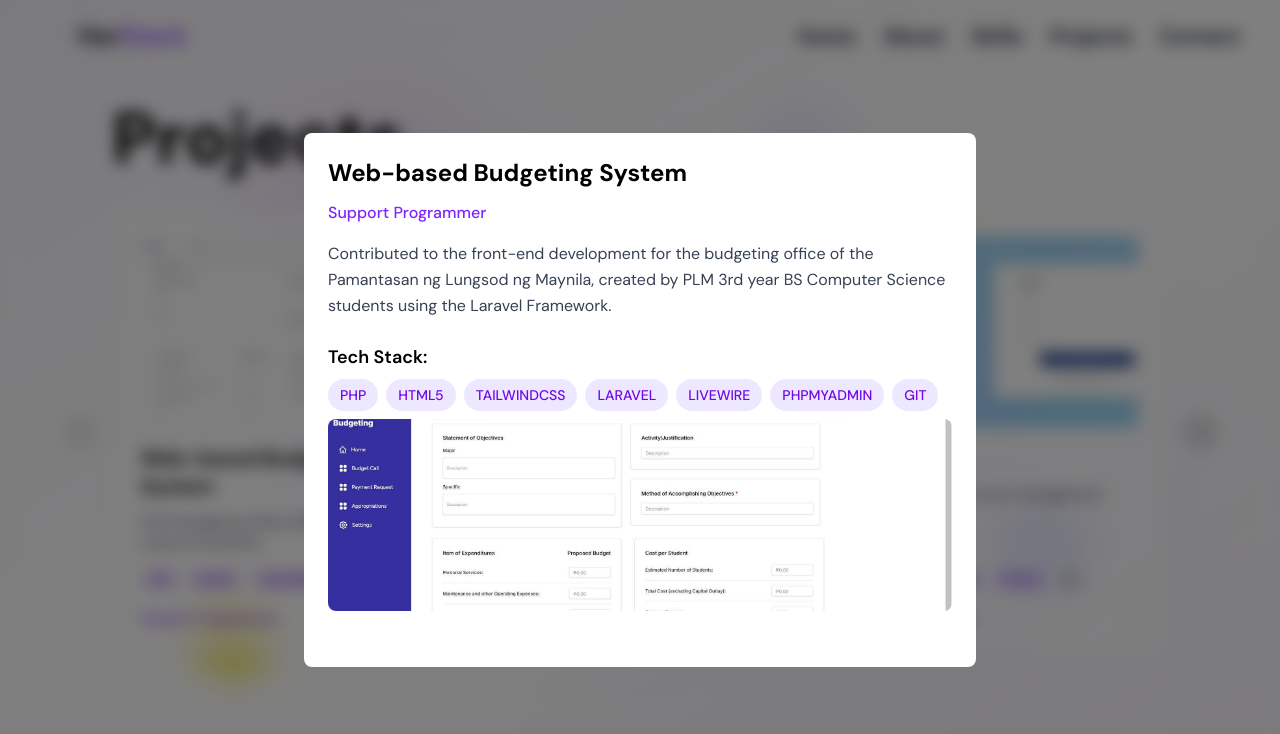
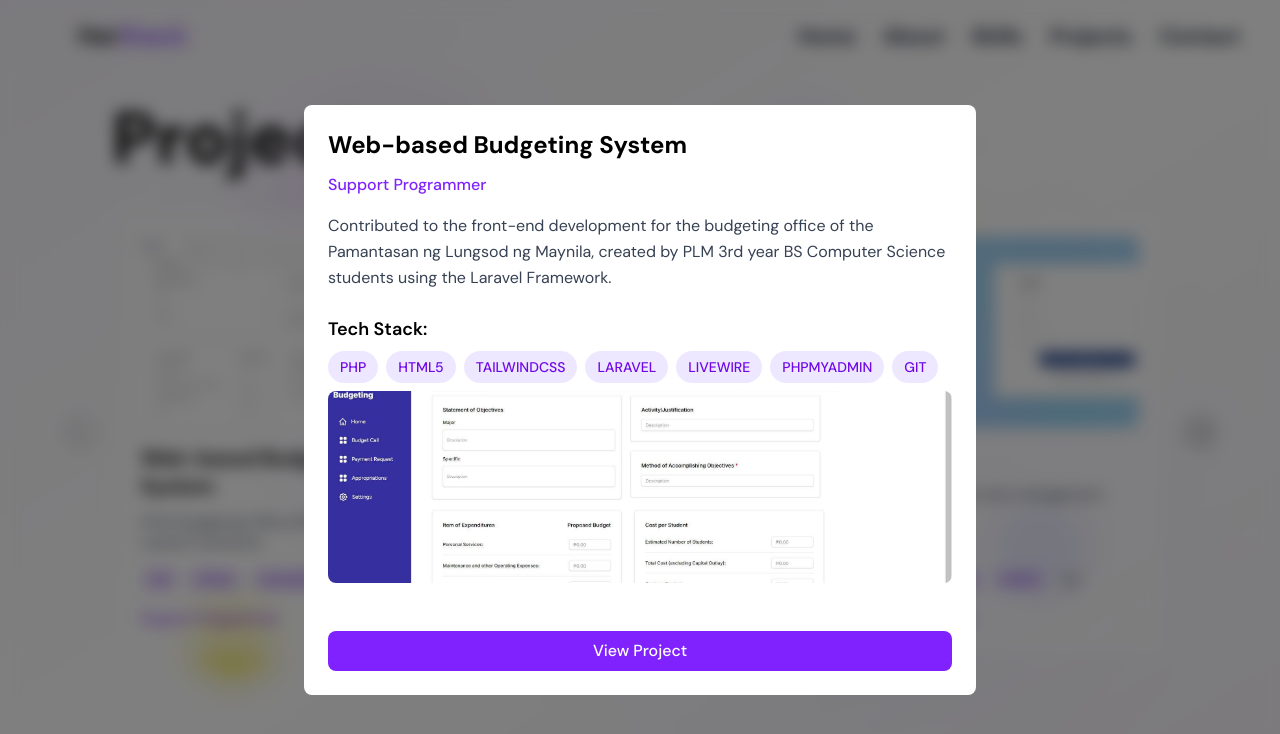
Before and after one commit to alrlabajo/her-stack, a React (Vite) app: page / in a window 1280 px wide. Both pictures are taken after a click on the element 286 px from the left and 2972 px from the top of the page. Shown: the part 2540-3274 px from the top of the page. Built offline with nearby package versions, Linux system fonts and the light colour scheme; some icons are missing.

Commit message:
projects updated with links

```diff
--- a/src/Screens/Projects.jsx
+++ b/src/Screens/Projects.jsx
@@ -1,85 +1,113 @@
-import React, { useState } from 'react'
-import { Icon } from '@iconify/react';
+import React, { useState } from "react";
+import { Icon } from "@iconify/react";
 import {
   Carousel,
   CarouselContent,
   CarouselItem,
   CarouselNext,
   CarouselPrevious,
-} from "@/Components/UI/Carousel"
+} from "@/Components/UI/Carousel";
 
 const projects = [
   {
     title: "Web-based Budgeting System",
     short: "PLM's Budgeting Office ERP system using Laravel Framework.",
-        long:`Contributed to the front-end development for the budgeting office of the Pamantasan ng
+    long: `Contributed to the front-end development for the budgeting office of the Pamantasan ng
 Lungsod ng Maynila, created by PLM 3rd year BS Computer Science students using the
 Laravel Framework.`,
-        role:"Support Programmer",
-        techstack:["PHP","HTML5","TAILWINDCSS","LARAVEL","LIVEWIRE","PHPMYADMIN","GIT"],
-        image:"images/BUDGETING.jpg",
-        link:"",
+    role: "Support Programmer",
+    techstack: [
+      "PHP",
+      "HTML5",
+      "TAILWINDCSS",
+      "LARAVEL",
+      "LIVEWIRE",
+      "PHPMYADMIN",
+      "GIT",
+    ],
+    image: "images/BUDGETING.jpg",
+    link: "https://github.com/alrlabajo/budgeting",
   },
   {
     title: "Imperial Code",
     short: "a C-based Victorian-inspired syntax.",
-        long:`A procedural programming language
+    long: `A procedural programming language
 based on C, designed for speed, efficiency, and clear understanding of core coding concepts.
 Inspired by the elegance and innovation of the Victorian era, it blends C's power with a refined,
 historically themed syntax to offer a sophisticated coding experience.`,
-        role:"Lead Programmer",
-        techstack:["PYTHON","PYQT","GIT"],
-        image:"images/IDE.png",
-        link:"",
+    role: "Lead Programmer",
+    techstack: ["PYTHON", "PYQT", "GIT"],
+    image: "images/IDE.png",
+    link: "https://github.com/alrlabajo/ImperialCode",
   },
   {
     title: "Gather Up",
     short: "Platform for college event management.",
-        long:`Contributed to the backend development for an event management system created by BSCS
+    long: `Contributed to the backend development for an event management system created by BSCS
 4-1 Group 6 designed for college organizations that provides a platform to organize, manage,
 and promote their events using Python Django.`,
-        role:"Backend Developer",
-        techstack:["PYTHON","DJANGO","HTML5","BOOTSTRAP","GIT"],
-        image:"images/GATHERUP.jpg",
-        link:"",
+    role: "Backend Developer",
+    techstack: ["PYTHON", "DJANGO", "HTML5", "BOOTSTRAP", "GIT"],
+    image: "images/GATHERUP.jpg",
+    link: "https://github.com/alrlabajo/GatherUp",
   },
   {
     title: "VizKidz",
-        short: "An innovative platform designed to visualize, analyze, and share insights effortlessly.",
-        long:`Contributed to the frontend development of VizKidz, an innovative platform designed to visualize, analyze, and share insights effortlessly. The platform aims to provide users with powerful tools for data exploration and presentation, making it easier to derive meaningful conclusions from complex datasets.`,
-        role:"Frontend Developer",
-        techstack:["PYTHON","DJANGO","HTML5","TAILWINDCSS","GIT"],
-        image:"images/VizKidz.jpg",
-        link:"",
+    short:
+      "An innovative platform designed to visualize, analyze, and share insights effortlessly.",
+    long: `Contributed to the frontend development of VizKidz, an innovative platform designed to visualize, analyze, and share insights effortlessly. The platform aims to provide users with powerful tools for data exploration and presentation, making it easier to derive meaningful conclusions from complex datasets.`,
+    role: "Frontend Developer",
+    techstack: ["PYTHON", "DJANGO", "HTML5", "TAILWINDCSS", "GIT"],
+    image: "images/VizKidz.jpg",
+    link: "",
   },
   {
     title: "PhishPatrol",
     short: "An Android mobile application to detect Filipino phishing SMS.",
-        long:"Contributed to the development of PhishPatrol, designed to classify incoming messages whether it is a phishing message or not, using the enhanced Generalized Mean Distance K-Nearest Neighbor algorithm.",
-        role:"Programmer",
-        techstack:["DART","PYTHON","FLUTTER","NUMPY","PANDAS","SCIKIT-LEARN","SCIPY","NLTK","GIT"],
-        image:"images/thesis.JPG",
-        link:"",
+    long: "Contributed to the development of PhishPatrol, designed to classify incoming messages whether it is a phishing message or not, using the enhanced Generalized Mean Distance K-Nearest Neighbor algorithm.",
+    role: "Programmer",
+    techstack: [
+      "DART",
+      "PYTHON",
+      "FLUTTER",
+      "NUMPY",
+      "PANDAS",
+      "SCIKIT-LEARN",
+      "SCIPY",
+      "NLTK",
+      "GIT",
+    ],
+    image: "images/thesis.JPG",
+    link: "",
   },
   {
     title: "GitHub Profile Finder",
     short: "A website to find GitHub profiles.",
-        long:`A website I created using HTML, TailwindCSS and ReactJS to practice my frontend skills more. With the use of Github API to fetch the user data.`,
-        role:"Programmer",
-        techstack:["REACT","HTML5","TAILWINDCSS","GITHUB API","GIT"],
-        image:"images/git.gif",
-        link:"",
+    long: `A website I created using HTML, TailwindCSS and ReactJS to practice my frontend skills more. With the use of Github API to fetch the user data.`,
+    role: "Programmer",
+    techstack: ["REACT", "HTML5", "TAILWINDCSS", "GITHUB API", "GIT"],
+    image: "images/git.gif",
+    link: "https://gitchecks.vercel.app/",
   },
   {
     title: "4th of July Portfolio",
     short: "A personal portfolio website.",
-        long:`A personal portfolio website I created using HTML, TailwindCSS and ReactJS to showcase 4th of July's works.`,
-        role:"Programmer",
-        techstack:["REACT","HTML5","TAILWINDCSS"],
-        image:"images/4th.gif",
-        link:"",
+    long: `A personal portfolio website I created using HTML, TailwindCSS and ReactJS to showcase 4th of July's works.`,
+    role: "Programmer",
+    techstack: ["REACT", "HTML5", "TAILWINDCSS"],
+    image: "images/4th.gif",
+    link: "https://4th-of-july.vercel.app/",
   },
-]
+  {
+    title: "KanDo",
+    short: "Organize tasks. Write notes. Get things done.",
+    long: `A straightforward yet effective desktop application that combines a markdown text editor and a Kanban board. This makes task management and note-taking easy in one place, which is designed to enhance productivity and focus.`,
+    role: "Designer",
+    techstack: ["FIGMA"],
+    image: "images/Board-2.png",
+    link: "",
+  },
+];
 
 export const Projects = () => {
   const [selectedProject, setSelectedProject] = useState(null);
@@ -89,7 +117,10 @@ export const Projects = () => {
 
   return (
     <>
-    <section id="projects" className="min-h-[calc(100vh-80px)] flex items-center justify-center py-4 px-4 sm:px-6 lg:px-14 mt-20">
+      <section
+        id="projects"
+        className="min-h-[calc(100vh-80px)] flex items-center justify-center py-4 px-4 sm:px-6 lg:px-14 mt-20"
+      >
         <div className="w-full mx-auto px-6 sm:px-6 md:px-12 lg:px-14">
           <h1 className="text-black dark:text-white text-4xl sm:text-5xl lg:text-7xl font-bold mb-6 sm:mb-8 font-sans">
             Projects<span className="text-violet-500">.</span>
@@ -98,7 +129,10 @@ export const Projects = () => {
           <Carousel className="w-full max-w-7xl mx-auto">
             <CarouselContent className="-ml-1">
               {projects.map((project, index) => (
-              <CarouselItem key={index} className="pl-1 basis-full sm:basis-1/2 lg:basis-1/3">
+                <CarouselItem
+                  key={index}
+                  className="pl-1 basis-full sm:basis-1/2 lg:basis-1/3"
+                >
                   <div className="p-1 h-full">
                     <div
                       className="bg-white/50 dark:bg-gray-900/50 backdrop-blur-sm rounded-lg p-4 sm:p-6 hover:bg-white/20 dark:hover:bg-gray-900/70 transition-all duration-300 cursor-pointer border border-gray-200/20 h-full flex flex-col"
@@ -117,7 +151,9 @@ export const Projects = () => {
                           {project.short}
                         </p>
                         <div className="flex flex-wrap gap-1.5 sm:gap-2 mb-3 sm:mb-4">
-                        {project.techstack.slice(0, 3).map((tech, techIndex) => (
+                          {project.techstack
+                            .slice(0, 3)
+                            .map((tech, techIndex) => (
                               <span
                                 key={techIndex}
                                 className="px-1.5 py-0.5 sm:px-2 sm:py-1 bg-violet-300/30 dark:bg-violet-900/30 text-violet-700 dark:text-violet-300 rounded-full text-xs sm:text-xs font-medium font-sans"
@@ -135,7 +171,10 @@ export const Projects = () => {
                           <span className="text-xs sm:text-sm text-violet-600 dark:text-violet-400 font-medium font-sans">
                             {project.role}
                           </span>
-                        <Icon icon="tabler:arrow-right" className="text-violet-500 text-lg sm:text-xl flex-shrink-0 block sm:hidden md:block" />
+                          <Icon
+                            icon="tabler:arrow-right"
+                            className="text-violet-500 text-lg sm:text-xl flex-shrink-0 block sm:hidden md:block"
+                          />
                         </div>
                       </div>
                     </div>
@@ -147,9 +186,11 @@ export const Projects = () => {
             <CarouselNext className="hidden sm:flex dark:text-white" />
           </Carousel>
 
-
           {selectedProject && (
-          <div className="fixed inset-0 bg-black/50 backdrop-blur-sm flex items-center justify-center p-2 sm:p-4 z-50" onClick={closeModal}>
+            <div
+              className="fixed inset-0 bg-black/50 backdrop-blur-sm flex items-center justify-center p-2 sm:p-4 z-50"
+              onClick={closeModal}
+            >
               <div
                 className="bg-white dark:bg-gray-900 rounded-lg w-full max-w-xs sm:max-w-lg lg:max-w-2xl max-h-[95vh] sm:max-h-[90vh] overflow-y-auto p-4 sm:p-6 relative"
                 onClick={(e) => e.stopPropagation()}
@@ -174,7 +215,9 @@ export const Projects = () => {
                 </p>
 
                 <div className="mb-4">
-                <h3 className="text-base sm:text-lg font-semibold text-black dark:text-white mb-2 font-sans">Tech Stack:</h3>
+                  <h3 className="text-base sm:text-lg font-semibold text-black dark:text-white mb-2 font-sans">
+                    Tech Stack:
+                  </h3>
                   <div className="flex flex-wrap gap-2">
                     {selectedProject.techstack.map((tech, index) => (
                       <span
@@ -191,6 +234,14 @@ export const Projects = () => {
                     />
                   </div>
                 </div>
+                {selectedProject.link && selectedProject.link.trim() !== "" && (
+                  <button
+                    onClick={() => window.open(selectedProject.link, "_blank")}
+                    className="mt-4 w-full bg-violet-600 dark:bg-violet-500 text-white rounded-lg py-2 font-medium font-sans hover:bg-violet-700 dark:hover:bg-violet-400"
+                  >
+                    View Project
+                  </button>
+                )}
               </div>
             </div>
           )}
```
Also changed, not shown: public/images/Board-2.png (added). Lines whose indentation alone changed are shown as unchanged.
